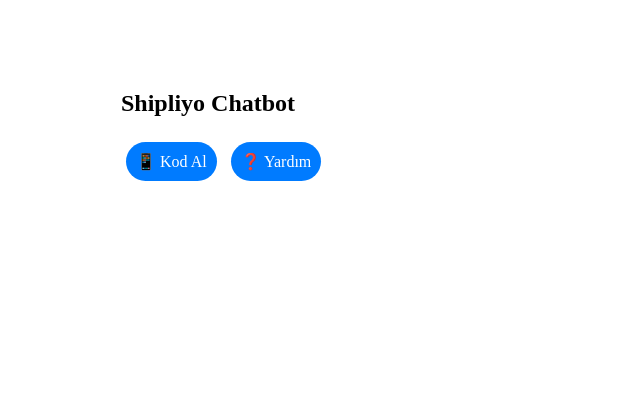
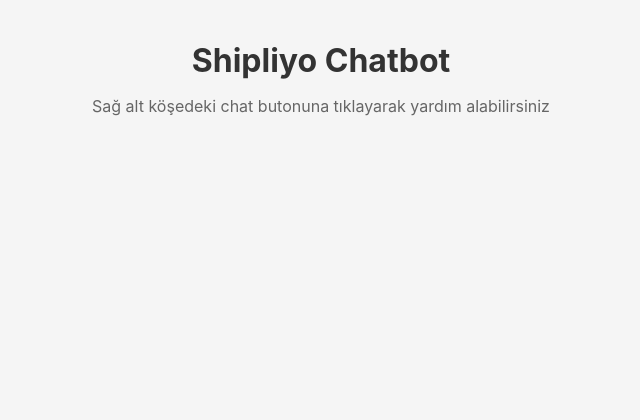
Before and after one commit to ogzhnilhn25-alt/shipliyo-chatbot, a Flask app: page / in a window 1280 px wide. Shown: the top 420 px of the page, without its empty margins (319-959 px from the left). Run offline with Flask 3, Linux system fonts and the light colour scheme.

Commit message:
fix: remove old chat system, keep only widget

```diff
--- a/templates/index.html
+++ b/templates/index.html
@@ -3,45 +3,39 @@
 <head>
     <title>Shipliyo Chatbot</title>
     <style>
-        .bubble { padding: 10px; margin: 5px; background: #007bff; color: white; border-radius: 20px; cursor: pointer; display: inline-block; }
-        .chat-container { max-width: 400px; margin: 50px auto; padding: 20px; }
+        body {
+            margin: 0;
+            padding: 0;
+            font-family: 'Inter', -apple-system, BlinkMacSystemFont, sans-serif;
+            background: #f5f5f5;
+        }
+        .container {
+            max-width: 1200px;
+            margin: 0 auto;
+            padding: 20px;
+        }
+        .header {
+            text-align: center;
+            margin-bottom: 40px;
+        }
+        .header h1 {
+            color: #333;
+            margin-bottom: 10px;
+        }
+        .header p {
+            color: #666;
+            font-size: 16px;
+        }
     </style>
 </head>
 <body>
-    <div class="chat-container">
-        <h2>Shipliyo Chatbot</h2>
-        <div id="bubbles">
-            <div class="bubble" onclick="sendMessage('get_code')">📱 Kod Al</div>
-            <div class="bubble" onclick="sendMessage('help')">❓ Yardım</div>
+    <div class="container">
+        <div class="header">
+            <h1>Shipliyo Chatbot</h1>
+            <p>Sağ alt köşedeki chat butonuna tıklayarak yardım alabilirsiniz</p>
         </div>
-        <div id="response"></div>
     </div>
 
-    <script>
-        async function sendMessage(message) {
-            const response = await fetch('/api/chatbot', {
-                method: 'POST',
-                headers: {'Content-Type': 'application/json'},
-                body: JSON.stringify({
-                    message: message,
-                    session_id: 'web_user',
-                    language: 'tr'
-                })
-            });
-            const data = await response.json();
-
-            if (data.bubbles) {
-                let bubblesHtml = '';
-                data.bubbles.forEach(bubble => {
-                    bubblesHtml += `<div class="bubble" onclick="sendMessage('${bubble.payload}')">${bubble.title}</div>`;
-                });
-                document.getElementById('bubbles').innerHTML = bubblesHtml;
-            }
-
-            document.getElementById('response').innerHTML = `<p>${data.response}</p>`;
-        }
- </script>
-
-<script src="/static/shipliyo-widget.js"></script>
+    <script src="/static/shipliyo-widget.js"></script>
 </body>
 </html>
```
